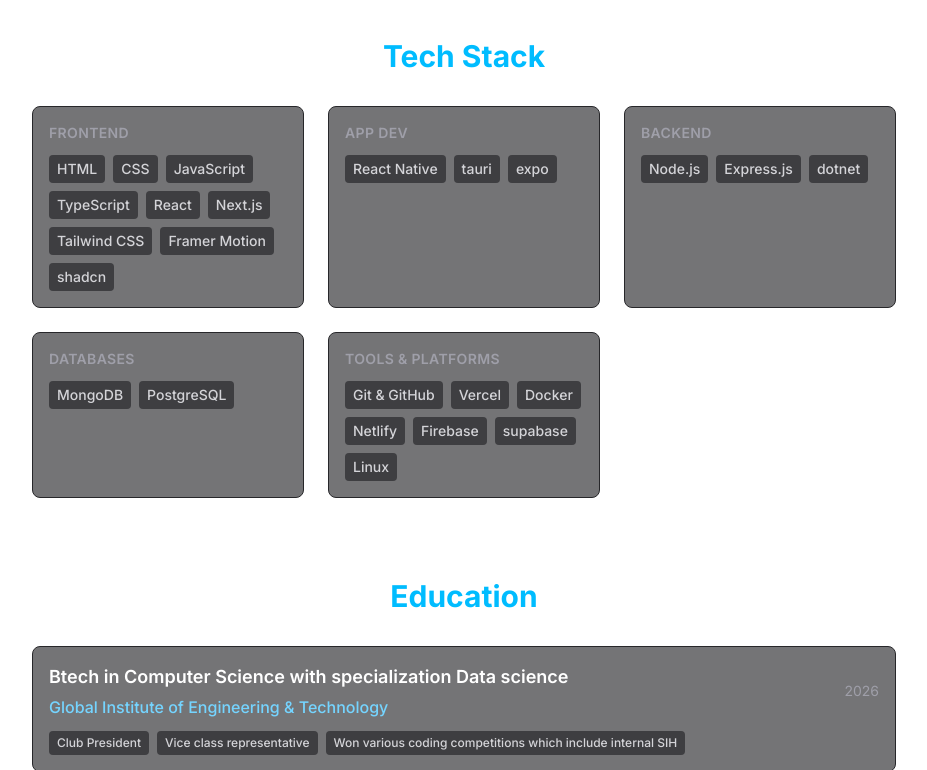
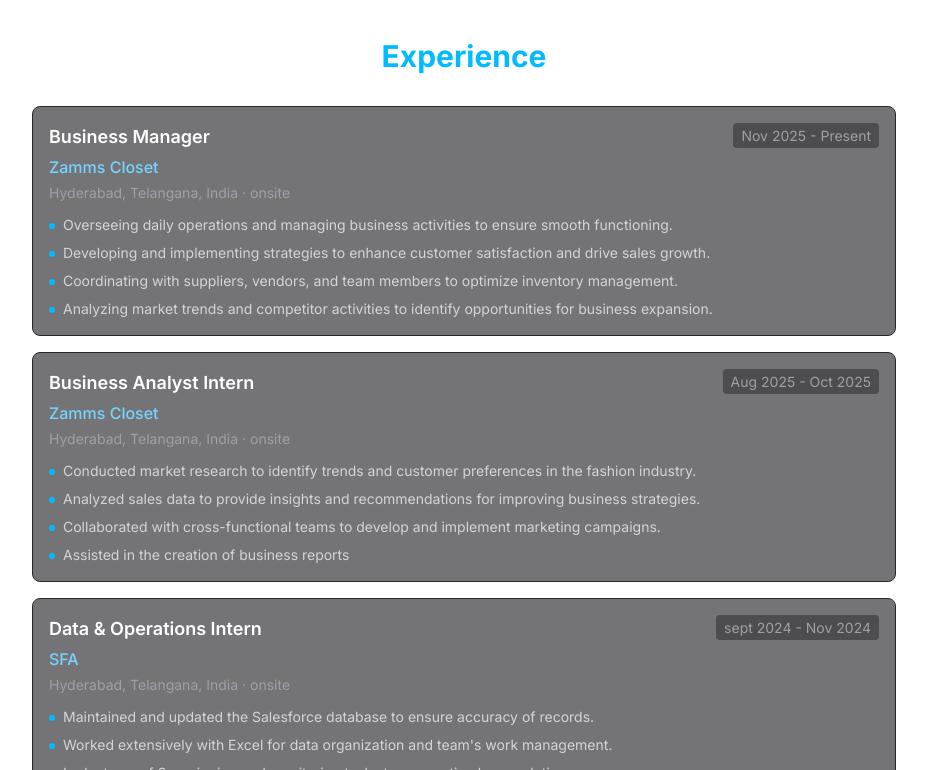
Before and after one commit to AbdullahTheDev-buildit/portfolio-, a Next.js app: page / in a window 1280 px wide. Shown: the part 810-1580 px from the top of the page, without its empty margins (176-1103 px from the left). Built offline with nearby package versions, Linux system fonts and the light colour scheme.

Commit message:
added experiance

```diff
--- a/src/app/data/experiance.ts
+++ b/src/app/data/experiance.ts
@@ -11,6 +11,31 @@
 export const workExperience: ExperienceEntry[] = [
     {
     id: 1,
+    role: "Business Manager",
+    company: "Zamms Closet",
+    period: "Nov 2025 - Present",
+    location: "Hyderabad, Telangana, India · onsite",
+    responsibilities: [
+      "Overseeing daily operations and managing business activities to ensure smooth functioning.",
+      "Developing and implementing strategies to enhance customer satisfaction and drive sales growth.",
+      "Coordinating with suppliers, vendors, and team members to optimize inventory management.",
+      "Analyzing market trends and competitor activities to identify opportunities for business expansion."
+    ],
+  },{
+    id: 2,
+    role: "Business Analyst Intern",
+    company: "Zamms Closet",
+    period: "Aug 2025 - Oct 2025",
+    location: "Hyderabad, Telangana, India · onsite",
+    responsibilities: [
+      "Conducted market research to identify trends and customer preferences in the fashion industry.",
+      "Analyzed sales data to provide insights and recommendations for improving business strategies.",
+      "Collaborated with cross-functional teams to develop and implement marketing campaigns.",
+      "Assisted in the creation of business reports "
+    ],
+  },
+  {
+    id: 3,
     role: "Data & Operations Intern",
     company: "SFA",
     period: "sept 2024 - Nov 2024",
@@ -23,7 +48,7 @@
     ],
   },
   {
-    id: 2,
+    id: 4,
     role: "Campus Lead",
     company: "EdVenture Park",
     period: "Nov 2024 - Present",
@@ -35,7 +60,7 @@
     ],
   },
   {
-    id: 3,
+    id: 5,
     role: "Campus Ambassador",
     company: "GeeksforGeeks",
     period: "Jan 2023 - Jan 2024",
@@ -47,7 +72,7 @@
     ],
   },
   {
-    id: 4,
+    id: 6,
     role: "Campus Ambassador",
     company: "Coding Ninjas",
     period: "July 2023 - Dec 2023",
--- a/src/app/page.tsx
+++ b/src/app/page.tsx
@@ -88,9 +88,10 @@
           </div>
         </div>
       </main>
+      <ExperienceSection />
       <SkillsSection />
       <EducationSection />
-      <ExperienceSection />
+
     </>
   );
 }
```
Also changed, not shown: 1 other file (tests, documents, lock files or other folders).
